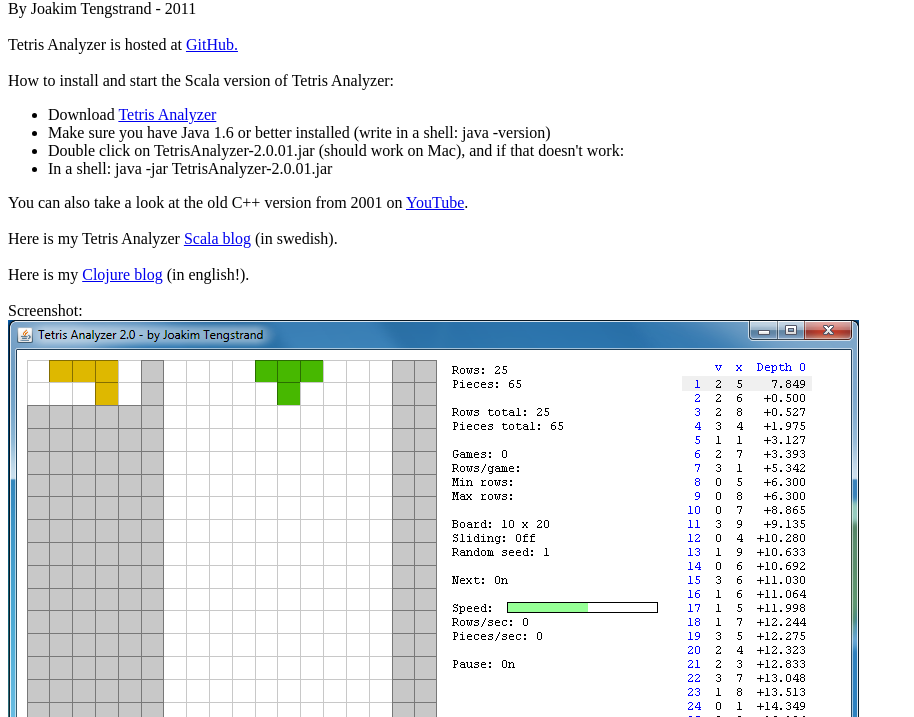
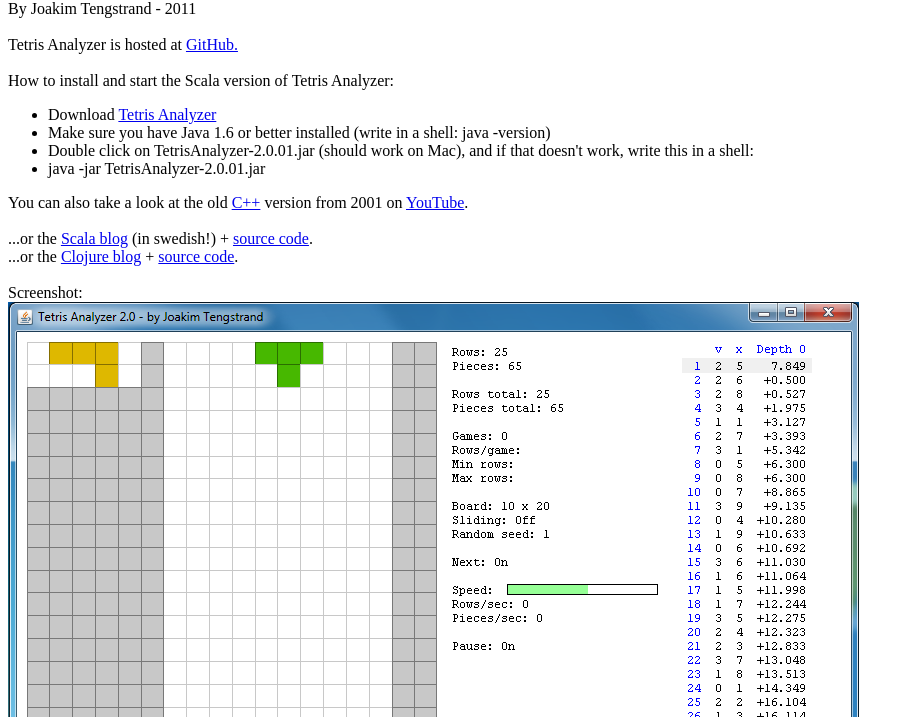
Before and after one commit to tengstrand/tetrisanalyzer, a plain HTML site: page website/index.html in a window 1280 px wide. Shown: the part 83-800 px from the top of the page, without its empty margins (0-914 px from the left). Drawn offline with Linux system fonts and the light colour scheme.

Commit message:
Updated the Tetris Analyzer page with links to the Clojure blog.

```diff
--- a/website/index.html
+++ b/website/index.html
@@ -16,14 +16,14 @@
 <ul>
     <li>Download <a href="https://github.com/downloads/tengstrand/tetrisanalyzer/TetrisAnalyzer-2.0.01.jar">Tetris Analyzer</a></li>
     <li>Make sure you have Java 1.6 or better installed (write in a shell: java -version)</li>
-	<li>Double click on TetrisAnalyzer-2.0.01.jar (should work on Mac), and if that doesn't work:</li>
-    <li>In a shell: java -jar TetrisAnalyzer-2.0.01.jar</li>
+	<li>Double click on TetrisAnalyzer-2.0.01.jar (should work on Mac), and if that doesn't work, write this in a shell:</li>
+    <li>java -jar TetrisAnalyzer-2.0.01.jar</li>
 </ul>
 
-You can also take a look at the old C++ version from 2001 on <a href="http://www.youtube.com/watch?v=KaBB9n3Lb7M">YouTube</a>.<br><br>
+You can also take a look at the old <a href="https://github.com/tengstrand/tetrisanalyzer/tree/master/langs/cpp">C++</a> version from 2001 on <a href="http://www.youtube.com/watch?v=KaBB9n3Lb7M">YouTube</a>.<br><br>
 
-Here is my Tetris Analyzer <a href="http://tengstrand.blogspot.com/">Scala blog</a> (in swedish).<br><br>
-Here is my <a href="http://tengstrand.blogspot.com/">Clojure blog</a> (in english!).<br><br>
+...or the <a href="http://tengstrand.blogspot.com/">Scala blog</a> (in swedish!) + <a href="https://github.com/tengstrand/tetrisanalyzer/tree/master/langs/scala">source code</a>.<br>
+...or the <a href="http://natureofcode.blogspot.se/2013/11/tetris-analyzer-in-clojure-part-1.html">Clojure blog</a> + <a href="https://github.com/tengstrand/tetrisanalyzer/tree/master/langs/clojure/unoptimized">source code</a>.<br><br>
 
 Screenshot:<br>
 <img src="graphics/TetrisAnalyzerScreenshot.png"/><br><br>
```
